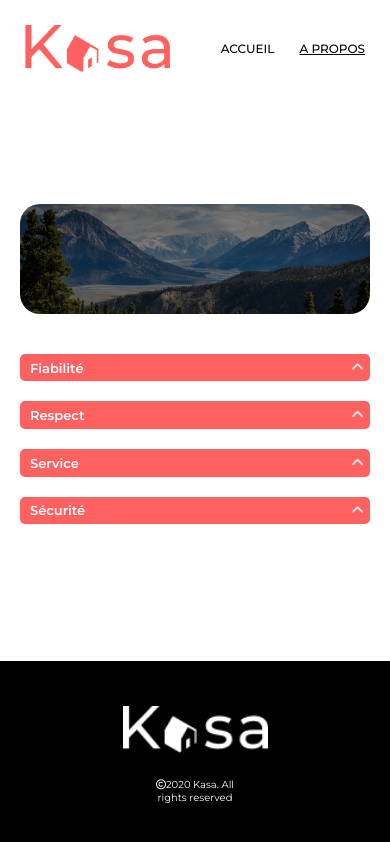
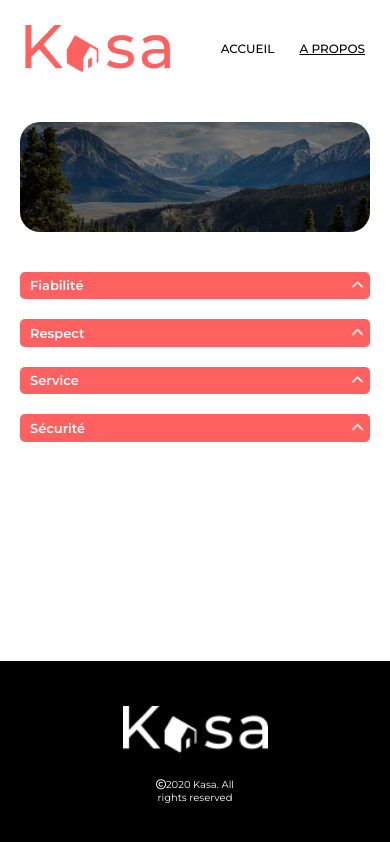
Before and after one commit to Rux05/Project-8, a React (Vite) app: page /a-propos in a window 390 px wide. Built offline with nearby package versions, Linux system fonts and the light colour scheme.

Commit message:
update banner, slider, about

```diff
--- a/src/components/banner/Banner.jsx
+++ b/src/components/banner/Banner.jsx
@@ -5,7 +5,7 @@
   return (
     <div className="banner-container">
       <img src={img} alt="Image source 1" className="banner" />
-      <h1 className="banner-title">{title}</h1>
+      {title ? <h1 className="banner-title">{title}</h1> : ""}
     </div>
   );
 }
--- a/src/components/image slider/ImageSlider.jsx
+++ b/src/components/image slider/ImageSlider.jsx
@@ -23,6 +23,8 @@
         alt="slider-images"
         className="slider-images"
       />
+      {slides.length > 1 && (
+        <>
           <img
             src={sliderArrowLeft}
             alt="slider arrow left"
@@ -38,6 +40,8 @@
           <div className="indicators">
             <p>{currentIndex + 1 + "/" + slides.length}</p>
           </div>
+        </>
+      )}
     </div>
   );
 }
--- a/src/pages/about/about.scss
+++ b/src/pages/about/about.scss
@@ -51,6 +51,7 @@
     .banner-and-list {
         padding: 0 20px;
         margin: 0;
+        min-height: 515px;
         // width: 95%;
     }
 
```
Lines whose indentation alone changed are shown as unchanged.
